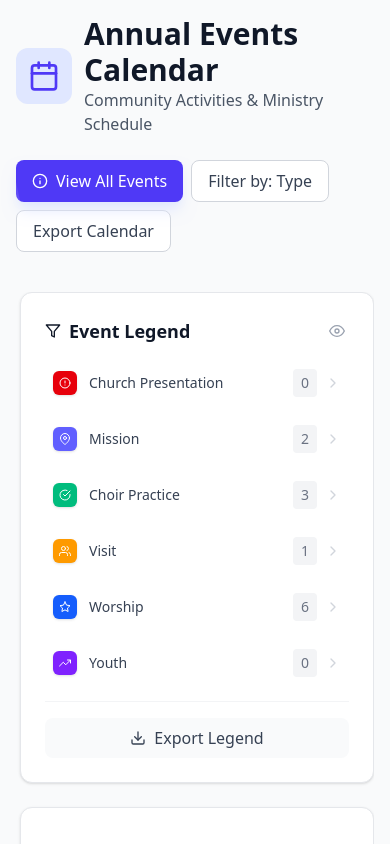
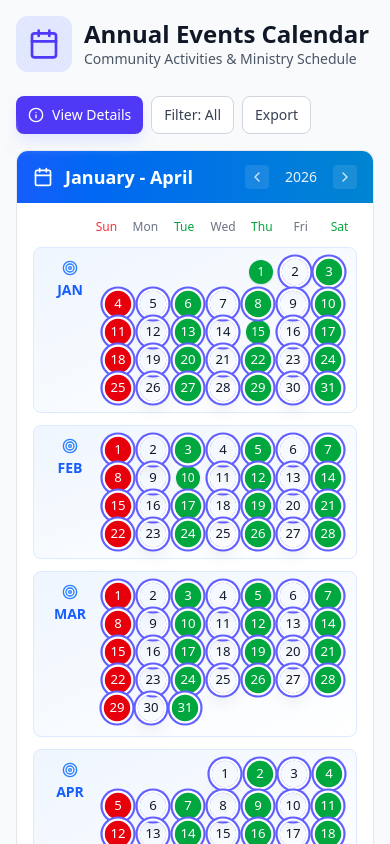
Before and after one commit to jeffkaberagithara-guru/pcea-calendar, a React (Vite) app: page / in a window 390 px wide. Shown: the top 844 px of the page. Built offline with nearby package versions, Linux system fonts and the light colour scheme.

Commit message:
Modified App.jsx file

```diff
--- a/src/App.jsx
+++ b/src/App.jsx
@@ -111,17 +111,17 @@ function App() {
   };
 
   return (
-    <main className="h-screen bg-gray-50 flex flex-col overflow-hidden">
-      <div className="w-full max-w-[1800px] mx-auto flex flex-col h-full">
+    <main className="min-h-screen bg-gray-50 flex flex-col">
+      <div className="w-full max-w-[1800px] mx-auto flex flex-col min-h-screen">
         <header className="p-4 md:p-8 pb-4 shrink-0">
-          <div className="flex flex-col md:flex-row justify-between items-center gap-4 mb-6">
+          <div className="flex flex-col sm:flex-row justify-between items-start sm:items-center gap-4 mb-6">
             <div className="flex items-center gap-3">
               <div className="p-3 bg-indigo-100 rounded-xl">
                 <Calendar className="w-8 h-8 text-indigo-600" />
               </div>
               <div>
-                <h1 className="text-3xl md:text-4xl font-bold text-gray-900">Annual Events Calendar</h1>
-                <p className="text-gray-600">Community Activities & Ministry Schedule</p>
+                <h1 className="text-2xl sm:text-3xl md:text-4xl font-bold text-gray-900 leading-tight">Annual Events Calendar</h1>
+                <p className="text-sm sm:text-base text-gray-600">Community Activities & Ministry Schedule</p>
               </div>
             </div>
           </div>
@@ -131,18 +131,18 @@ function App() {
               onClick={() => {
                 document.getElementById('events-panel')?.scrollIntoView({ behavior: 'smooth' });
               }}
-              className="px-4 py-2 bg-indigo-600 text-white rounded-lg hover:bg-indigo-700 transition-all active:scale-95 shadow-lg shadow-indigo-100 flex items-center gap-2 group relative overflow-hidden"
+              className="px-3 sm:px-4 py-2 bg-indigo-600 text-white text-sm sm:text-base rounded-lg hover:bg-indigo-700 transition-all active:scale-95 shadow-lg shadow-indigo-100 flex items-center gap-2 group relative overflow-hidden shrink-0"
             >
               <div className="absolute inset-0 bg-white/10 translate-x-[-100%] group-hover:translate-x-[100%] transition-transform duration-500 skew-x-12"></div>
               <Info className="w-4 h-4" />
-              <span>View All Events</span>
+              <span>View Details</span>
             </button>
             <div className="relative">
               <button
                 onClick={() => setShowFilters(!showFilters)}
-                className={`px-4 py-2 border rounded-lg transition-all active:scale-95 flex items-center gap-2 ${filterType !== 'all' ? "bg-indigo-50 border-indigo-200 text-indigo-700 font-medium" : "bg-white border-gray-300 text-gray-700 hover:bg-gray-50"}`}
+                className={`px-3 sm:px-4 py-2 border rounded-lg text-sm sm:text-base transition-all active:scale-95 flex items-center gap-2 ${filterType !== 'all' ? "bg-indigo-50 border-indigo-200 text-indigo-700 font-medium" : "bg-white border-gray-300 text-gray-700 hover:bg-gray-50"}`}
               >
-                Filter by: {filterType === 'all' ? 'Type' : filterType.charAt(0).toUpperCase() + filterType.slice(1)}
+                Filter: {filterType === 'all' ? 'All' : filterType.charAt(0).toUpperCase() + filterType.slice(1)}
               </button>
 
               {showFilters && (
@@ -163,28 +163,28 @@ function App() {
             <button
               onClick={handleExport}
               disabled={isExporting}
-              className={`px-4 py-2 bg-white border border-gray-300 text-gray-700 rounded-lg transition-all active:scale-95 ${isExporting ? "opacity-50 cursor-not-allowed" : "hover:bg-gray-50 hover:border-gray-400"}`}
+              className={`px-3 sm:px-4 py-2 bg-white border border-gray-300 text-gray-700 text-sm sm:text-base rounded-lg transition-all active:scale-95 ${isExporting ? "opacity-50 cursor-not-allowed" : "hover:bg-gray-50 hover:border-gray-400"}`}
             >
               {isExporting ? (
                 <span className="flex items-center gap-2">
-                  <div className="w-4 h-4 border-2 border-indigo-600 border-t-transparent rounded-full animate-spin"></div>
-                  Exporting...
+                  <div className="w-3 h-3 border-2 border-indigo-600 border-t-transparent rounded-full animate-spin"></div>
+                  ...
                 </span>
-              ) : "Export Calendar"}
+              ) : "Export"}
             </button>
             {filterType !== 'all' && (
               <button
                 onClick={clearFilters}
-                className="px-4 py-2 text-indigo-600 text-sm font-medium hover:text-indigo-800 underline-offset-4 hover:underline"
+                className="px-2 py-2 text-indigo-600 text-xs sm:text-sm font-medium hover:text-indigo-800 underline-offset-4 hover:underline"
               >
-                Clear all filters
+                Reset
               </button>
             )}
           </div>
         </header>
 
-        <div className="flex flex-col lg:flex-row gap-6 flex-1 overflow-hidden px-4 md:px-8 pb-4">
-          <div id="calendar-view" className="flex-1 overflow-y-auto pr-2 custom-scrollbar space-y-6">
+        <div className="flex flex-col lg:grid lg:grid-cols-[1fr,320px] gap-6 flex-1 px-4 md:px-8 pb-4 min-h-0">
+          <div id="calendar-view" className="flex-1 overflow-y-auto lg:pr-2 custom-scrollbar space-y-6">
             <QuarterOne
               events={filteredEvents}
               onEventSelect={handleEventSelect}
@@ -205,7 +205,7 @@ function App() {
             />
           </div>
 
-          <div id="events-panel" className="lg:w-80 shrink-0 overflow-y-auto overflow-x-hidden pl-1 custom-scrollbar">
+          <div id="events-panel" className="shrink-0 lg:overflow-y-auto lg:overflow-x-hidden pl-1 custom-scrollbar">
             <EventsKeyPanel
               events={events}
               selectedEvent={selectedEvent}
```
